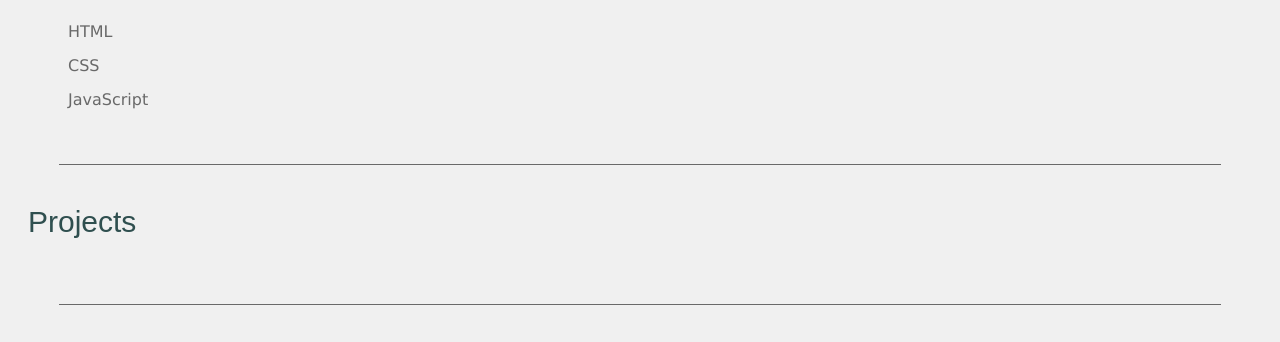
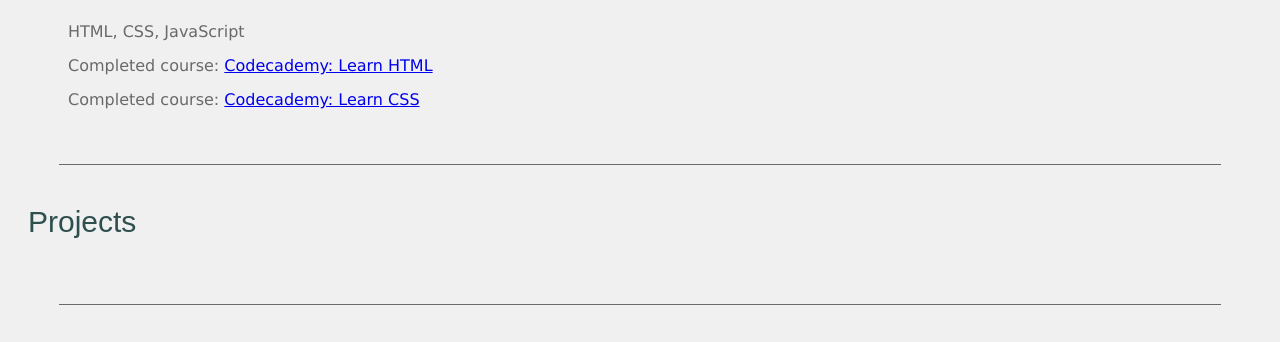
Before and after one commit to androscript/andriy-karetnikov-jsintro264, a plain HTML site: page index.html in a window 1280 px wide. Shown: the part 726-1068 px from the top of the page. Drawn offline with Linux system fonts and the light colour scheme.

Commit message:
Lesson-7: added more content to skills section

```diff
--- a/css/index.css
+++ b/css/index.css
@@ -82,6 +82,11 @@ p, ul, li {
   margin-bottom: 10px;
 }
 
+#skills ul {
+  display: flex;
+  flex-direction: column;
+}
+
 #skills li {
   margin-bottom: 15px;
 }
--- a/js/index.js
+++ b/js/index.js
@@ -7,11 +7,11 @@ let copyright = document.createElement('p');
 copyright.innerHTML = '&#169; Andriy Karetnikov ' + thisYear;
 footer.appendChild(copyright);
 
-let skills = ['HTML', 'CSS', 'JavaScript'];
+let skills = ['HTML, CSS, JavaScript', 'Completed course: <a href="https://www.codecademy.com/profiles/Androscript" target="_blank">Codecademy: Learn HTML</a>', 'Completed course: <a href="https://www.codecademy.com/profiles/Androscript" target="_blank">Codecademy: Learn CSS</a>'];
 let skillsSection = document.querySelector('#skills');
-let skillList = skillsSection.querySelector('ul');
+let skillsList = skillsSection.querySelector('ul');
 for (let i = 0; i < skills.length; i++){
   let skill = document.createElement('li');
   skill.innerHTML = skills[i];
-  skillList.appendChild(skill);
+  skillsList.appendChild(skill);
 }
```
